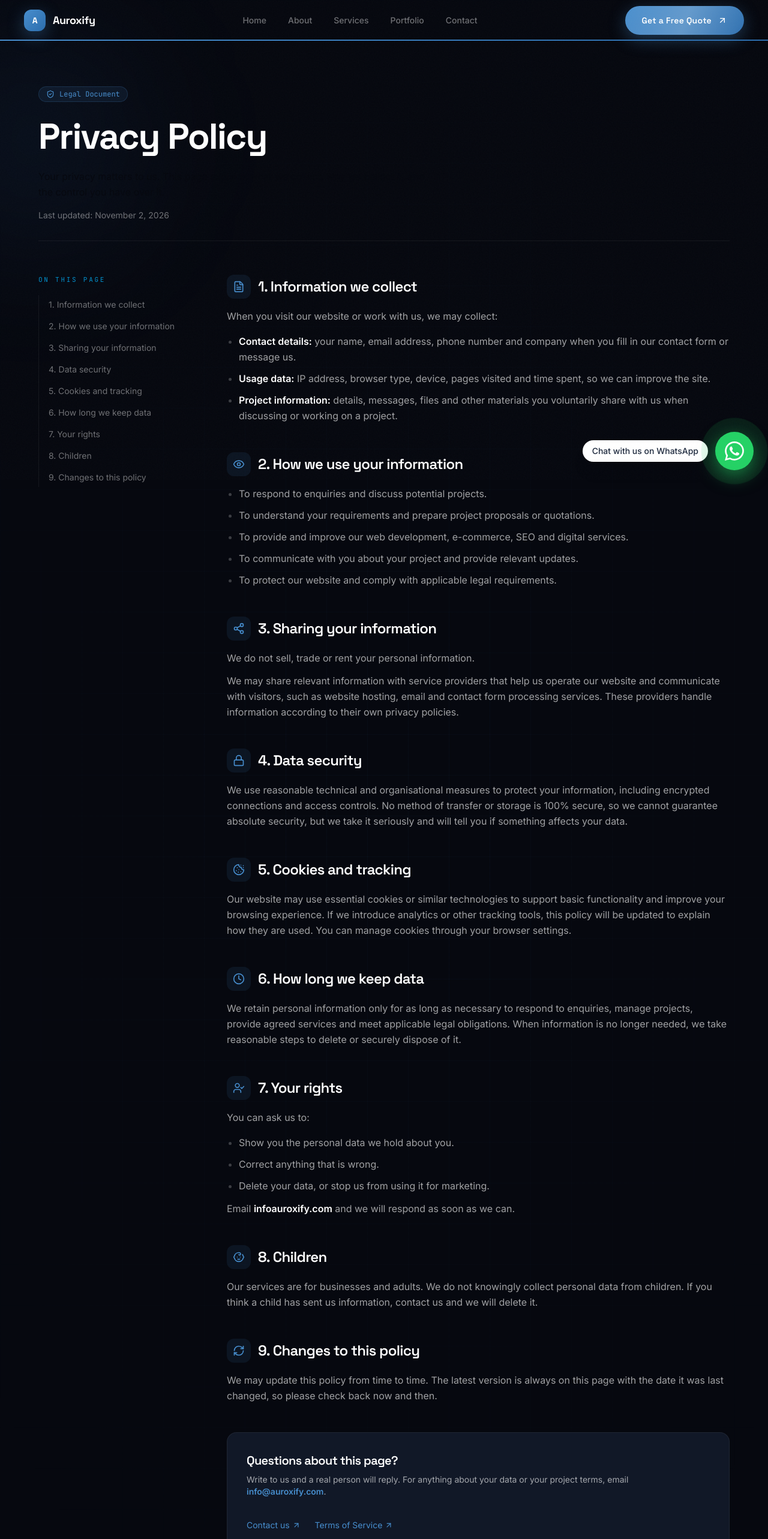
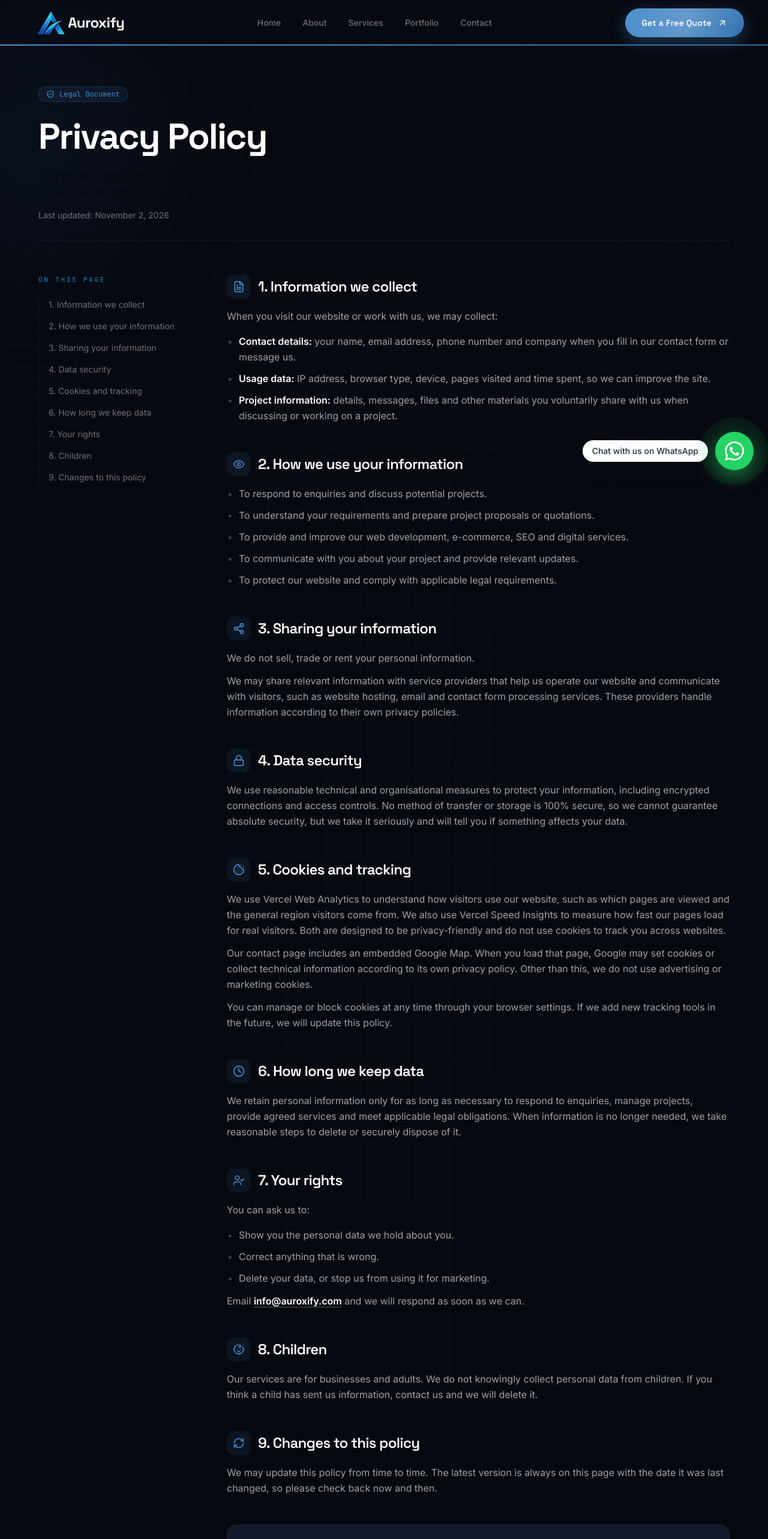
Before and after one commit to auroxify/auroxify, a Next.js app: page /privacy in a window 1280 px wide. Shown: the top 2566 px of the page at 60% size. Built offline with nearby package versions, Linux system fonts and the light colour scheme.

Commit message:
website should be live

```diff
--- a/app/components/Footer.tsx
+++ b/app/components/Footer.tsx
@@ -1,6 +1,7 @@
 "use client";
 
 import Link from "next/link";
+import Image from "next/image";
 import { ArrowUp, ArrowUpRight, Mail, MapPin } from "lucide-react";
 import { SOCIALS } from "./Socials";
 
@@ -14,6 +15,7 @@ const COLS = [
     links: [
       ["About", "/about"],
       ["Portfolio", "/portfolio"],
+      ["Services", "/services"],
       ["Contact", "/contact"],
     ],
   },
@@ -47,15 +49,21 @@ export default function Footer() {
         <div className="grid grid-cols-2 gap-x-6 gap-y-12 pb-14 pt-16 md:pt-20 lg:grid-cols-[1.6fr_1fr_1fr_1fr]">
           {/* brand */}
           <div className="col-span-2 lg:col-span-1">
-            <Link href="/" className="inline-flex items-center gap-3 font-heading text-xl font-bold" aria-label="Auroxify home">
-              <span
-                className="grid h-9 w-9 place-items-center rounded-xl text-sm text-white"
-                style={{ background: "var(--grad-brand)" }}
-              >
-                A
-              </span>
-              Auroxify
-            </Link>
+      <Link
+        href="/"
+        className="flex items-center gap-0 font-heading text-lg font-bold tracking-tight sm:gap-1 sm:text-xl lg:gap-0 lg:text-2xl"
+        aria-label="Auroxify home"
+      >
+        <Image
+          src="/logo.png"
+          alt=""
+          width={358}
+          height={385}
+          priority
+          className="-mr-3 h-12 w-auto sm:-mr-2 sm:h-14 lg:-mr-4 lg:h-[68px]"
+        />
+        <span>Auroxify</span>
+      </Link>
             <p className="mt-5 max-w-xs text-sm leading-relaxed text-[var(--text-dim)]">
               We build websites, online shops and AI tools, and help people find you on Google.
             </p>
@@ -118,7 +126,7 @@ export default function Footer() {
               <span className="absolute inline-flex h-full w-full animate-ping rounded-full bg-green-400 opacity-60" />
               <span className="relative inline-flex h-2.5 w-2.5 rounded-full bg-green-400" />
             </span>
-            Taking on new projects this month.
+            Open for new projects. Let's build yours.
           </p>
           <Link href="/contact" className="inline-flex items-center gap-1.5 text-sm font-semibold text-white hover:text-bright">
             Get a Free Quote <ArrowUpRight size={16} />
--- a/app/components/LegalLayout.tsx
+++ b/app/components/LegalLayout.tsx
@@ -2,6 +2,9 @@ import Link from "next/link";
 import { ArrowUpRight, ListTree } from "lucide-react";
 import type { LucideIcon } from "lucide-react";
 import type { ReactNode } from "react";
+
+const EMAIL = "info@auroxify.com";
+const GMAIL_LINK = `https://mail.google.com/mail/?view=cm&fs=1&to=${EMAIL}&su=${encodeURIComponent("Inquiry from Auroxify website")}`;
 
 export type LegalSection = {
   id: string;
@@ -37,7 +40,6 @@ const ACCENTS = {
   },
 };
 
-/* small helpers so both pages style lists the same way */
 export function UL({ children }: { children: ReactNode }) {
   return <ul className="mt-4 list-disc space-y-2.5 pl-5 marker:text-[var(--text-faint)]">{children}</ul>;
 }
@@ -140,9 +142,14 @@ export default function LegalLayout({
               <h2 className="font-heading text-xl font-semibold text-white">Questions about this page?</h2>
               <p className="mt-2 text-sm">
                 Write to us and a real person will reply. For anything about your data or your project terms, email{" "}
-                <a href="mailto:info@auroxify.com" className={`font-semibold ${a.link} hover:underline`}>
-                  info@auroxify.com
-                </a>
+              <a
+                href={GMAIL_LINK}
+                target="_blank"
+                rel="noopener noreferrer"
+                className={`font-semibold ${a.link} hover:underline`}
+              >
+                {EMAIL}
+              </a>
                 .
               </p>
               <div className="mt-6 flex flex-wrap gap-x-6 gap-y-3 text-sm">
--- a/app/components/Navbar.tsx
+++ b/app/components/Navbar.tsx
@@ -1,6 +1,7 @@
 "use client";
 
 import Link from "next/link";
+import Image from "next/image";
 import { usePathname } from "next/navigation";
 import { useEffect, useState } from "react";
 import { AnimatePresence, motion, useScroll, useSpring } from "framer-motion";
@@ -73,16 +74,22 @@ export default function Navbar() {
         } ${scrolled || open ? "border-b border-line bg-base/80 backdrop-blur-xl" : "border-b border-transparent"}`}
         style={{ paddingTop: "env(safe-area-inset-top)" }}
       >
-        <nav className="mx-auto flex h-[68px] w-full max-w-[1400px] items-center justify-between px-5 md:px-10" aria-label="Main">
-          <Link href="/" className="flex items-center gap-3 font-heading text-lg font-bold tracking-tight" aria-label="Auroxify home">
-            <span
-              className="grid h-9 w-9 place-items-center rounded-xl text-sm font-bold text-white shadow-[var(--glow-brand)]"
-              style={{ background: "var(--grad-brand)" }}
-            >
-              A
-            </span>
-            Auroxify
-          </Link>
+      <nav className="mx-auto flex h-[68px] lg:h-[76px] w-full max-w-[1400px] items-center justify-between px-5 md:px-10" aria-label="Main">
+      <Link
+        href="/"
+        className="flex items-center gap-0.5 font-heading text-lg font-bold tracking-tight sm:gap-1 sm:text-xl lg:gap-0 lg:text-2xl"
+        aria-label="Auroxify home"
+      >
+        <Image
+          src="/logo.png"
+          alt=""
+          width={358}
+          height={385}
+          priority
+          className="-mr-2 h-12 w-auto sm:-mr-2 sm:h-14 lg:-mr-4 lg:h-[68px]"
+        />
+        <span>Auroxify</span>
+      </Link>
 
           {/* desktop links */}
           <ul className="hidden items-center gap-1 lg:flex">
--- a/app/page.tsx
+++ b/app/page.tsx
@@ -14,7 +14,7 @@ import {
 
 /* ═══════════════ EDIT YOUR CONTENT HERE ═══════════════ */
 const COMPANY = "Auroxify";
-const WHATSAPP = "https://wa.me/920000000000";
+const WHATSAPP = "https://wa.me/923193936892";
 const HERO_STATS = [
   ["2026", "Founded"],
   ["5+", "Digital services"],
--- a/app/privacy/page.tsx
+++ b/app/privacy/page.tsx
@@ -9,6 +9,8 @@ export const metadata: Metadata = {
 
 // Update this date by hand whenever you change the policy.
 const UPDATED = "November 2, 2026";
+const EMAIL = "info@auroxify.com";
+const GMAIL_LINK = `https://mail.google.com/mail/?view=cm&fs=1&to=${EMAIL}&su=${encodeURIComponent("Privacy enquiry")}`;
 
 const SECTIONS: LegalSection[] = [
   {
@@ -74,9 +76,17 @@ const SECTIONS: LegalSection[] = [
     title: "Cookies and tracking",
     icon: Cookie,
     body: (
-      <P>
-        Our website may use essential cookies or similar technologies to support basic functionality and improve your browsing experience. If we introduce analytics or other tracking tools, this policy will be updated to explain how they are used. You can manage cookies through your browser settings.
-      </P>
+      <>
+        <P>
+          We use Vercel Web Analytics to understand how visitors use our website, such as which pages are viewed and the general region visitors come from. We also use Vercel Speed Insights to measure how fast our pages load for real visitors. Both are designed to be privacy-friendly and do not use cookies to track you across websites.
+        </P>
+        <P>
+          Our contact page includes an embedded Google Map. When you load that page, Google may set cookies or collect technical information according to its own privacy policy. Other than this, we do not use advertising or marketing cookies.
+        </P>
+        <P>
+          You can manage or block cookies at any time through your browser settings. If we add new tracking tools in the future, we will update this policy.
+        </P>
+      </>
     ),
   },
   {
@@ -102,7 +112,16 @@ const SECTIONS: LegalSection[] = [
           <li>Delete your data, or stop us from using it for marketing.</li>
         </UL>
         <P>
-          Email <strong className="text-white">infoauroxify.com</strong> and we will respond as soon as we can.
+          Email{" "}
+          <a
+            href={GMAIL_LINK}
+            target="_blank"
+            rel="noopener noreferrer"
+            className="font-semibold text-white underline decoration-white/30 underline-offset-4 transition hover:text-bright"
+          >
+            {EMAIL}
+          </a>{" "}
+          and we will respond as soon as we can.
         </P>
       </>
     ),
```
Also changed, not shown: public/logo.png (added).
